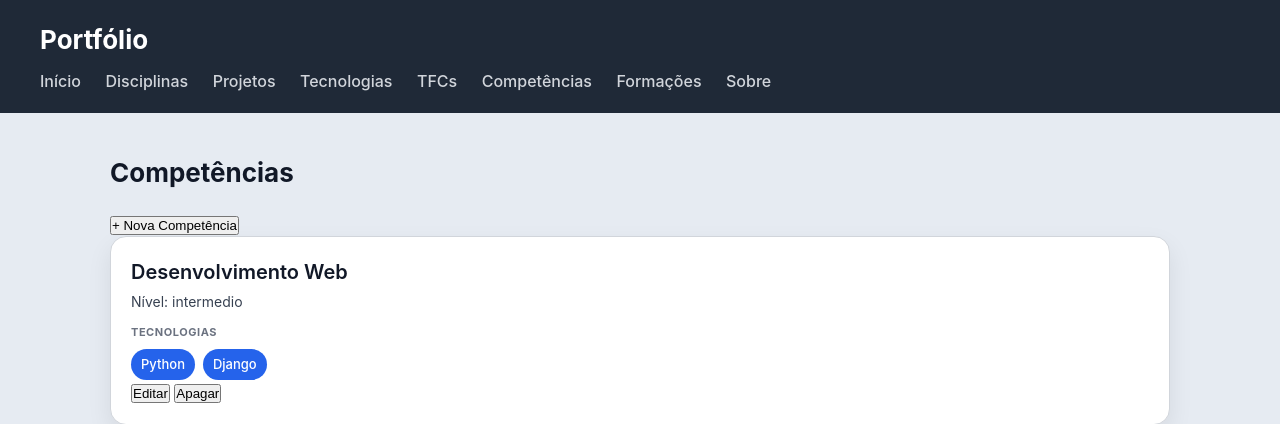
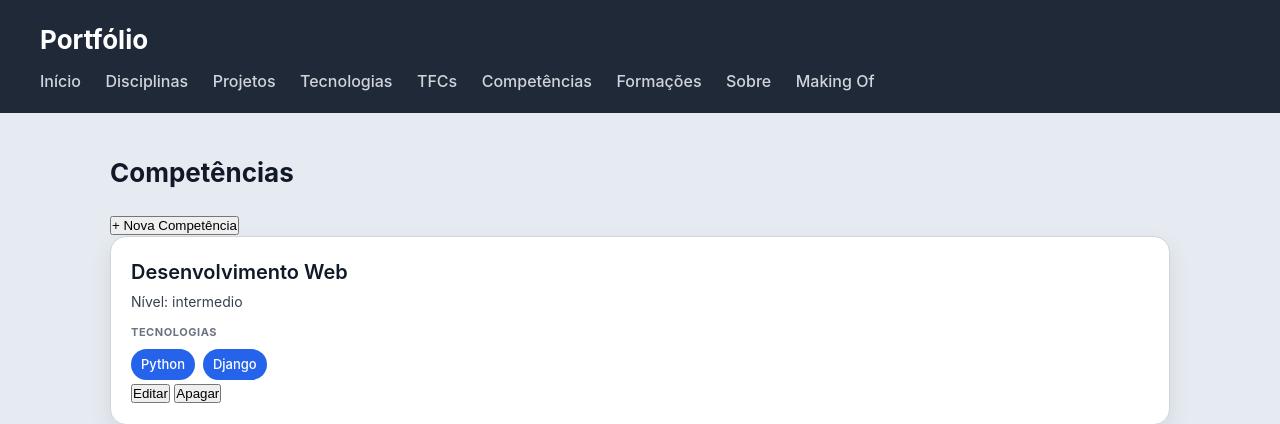
Before and after one commit to a22405291LourencoMadeira/portfolio_ficha6_django, a Django app: page /portfolio/competencias/ in a window 1280 px wide. Shown: the top 424 px of the page. Run offline with Django 5.2, Linux system fonts and the light colour scheme; data comes from the database, SQL or seed files in the repository; data that the repository does not hold is empty.

Commit message:
Adicionado link Making Of ao menu de navegacao do portfolio

```diff
--- a/portfolio/templates/portfolio/base.html
+++ b/portfolio/templates/portfolio/base.html
@@ -19,6 +19,7 @@
     <a href="{% url 'competencias' %}">Competências</a>
     <a href="{% url 'formacoes' %}">Formações</a>
     <a href="{% url 'sobre' %}">Sobre</a>
+    <a href="{% url 'makingof' %}">Making Of</a>
 </nav>
     </header>
 
```
Lines whose indentation alone changed are shown as unchanged.
